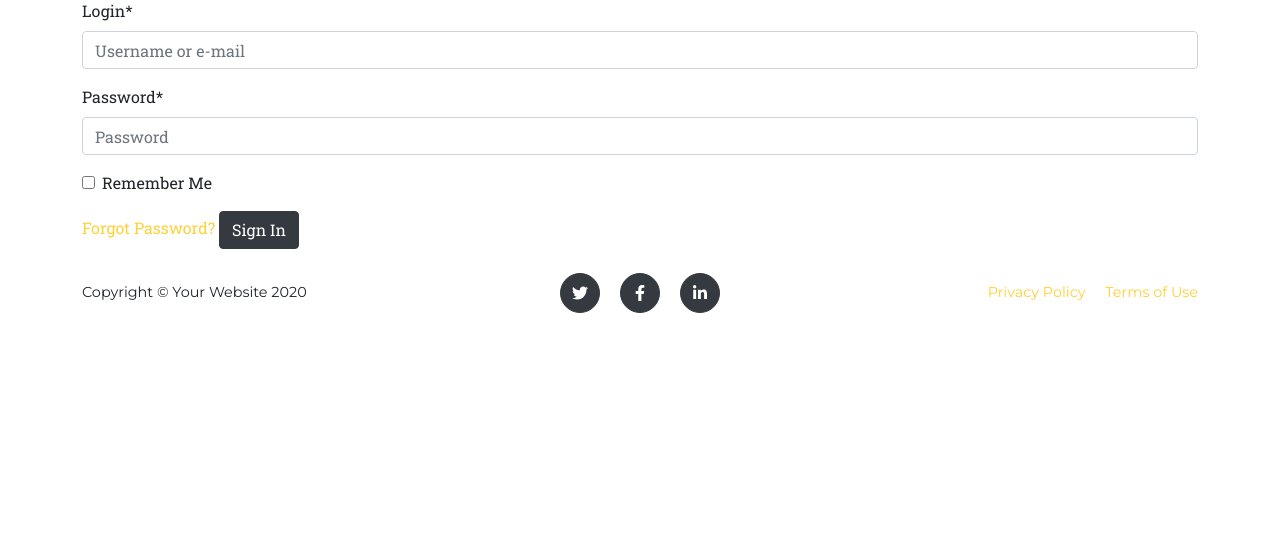
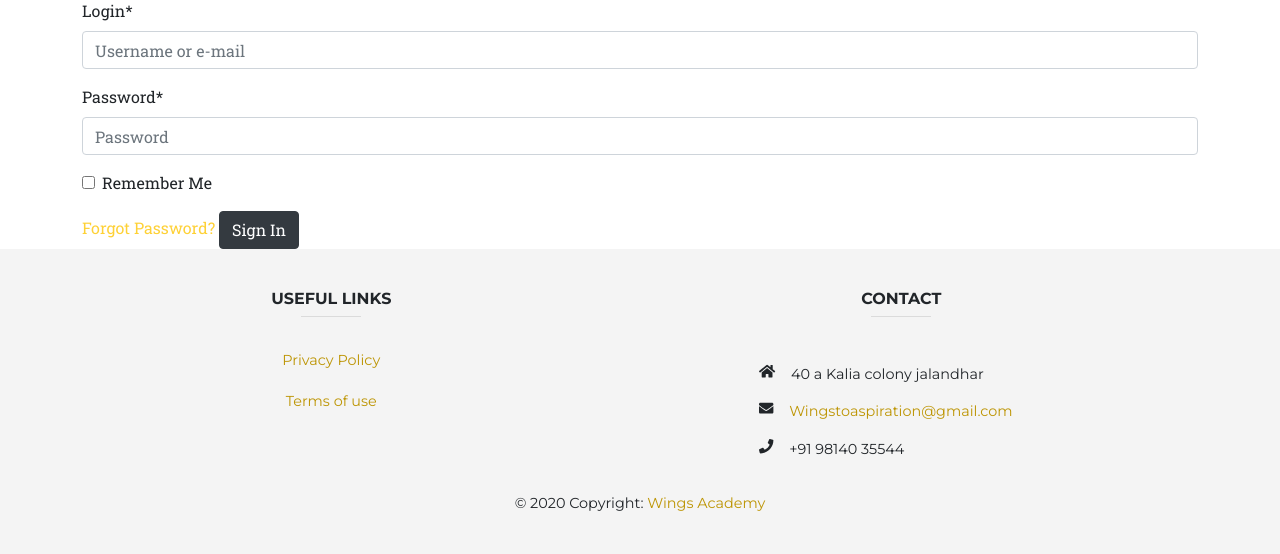
Before and after one commit to arjun-mittu/wings-academy, a Django app: a page that uses wings_academy/templates/account/base.html in a window 1280 px wide. Shown: the part 309-863 px from the top of the page. Before the commit the page ends 622 px from the top, so only its background shows below. Run offline with Django 3.2, Linux system fonts and the light colour scheme; some libraries are stand-ins or nearby versions; some web fonts are replaced.

Commit message:
front end updated

```diff
--- a/requirements.txt
+++ b/requirements.txt
@@ -16,6 +16,7 @@ idna==2.10
 isort==5.6.4
 lazy-object-proxy==1.4.3
 mccabe==0.6.1
+mysqlclient==2.0.1
 oauthlib==3.1.0
 Pillow==8.0.1
 pycparser==2.20
--- a/wings_academy/templates/account/base.html
+++ b/wings_academy/templates/account/base.html
@@ -26,7 +26,7 @@
     {% block body %}
 
     {% if messages %}
-    <div>
+    <div class="container">
       <strong>Messages:</strong>
       <ul>
         {% for message in messages %}
@@ -55,22 +55,63 @@
     {% endblock %}
     {% block extra_body %}
     {% endblock %}
-    <footer class="footer py-4">
+   <footer class="footer py-4" style="background-color:#f4f4f4;">
             <div class="container">
-                <div class="row align-items-center">
-                    <div class="col-lg-4 text-lg-left">Copyright © Your Website 2020</div>
-                    <div class="col-lg-4 my-3 my-lg-0">
-                        <a class="btn btn-dark btn-social mx-2" href="#!"><i class="fab fa-twitter"></i></a>
-                        <a class="btn btn-dark btn-social mx-2" href="#!"><i class="fab fa-facebook-f"></i></a>
-                        <a class="btn btn-dark btn-social mx-2" href="#!"><i class="fab fa-linkedin-in"></i></a>
-                    </div>
-                    <div class="col-lg-4 text-lg-right">
-                        <a class="mr-3" href="#!">Privacy Policy</a>
-                        <a href="#!">Terms of Use</a>
-                    </div>
-                </div>
+                <div class="row mt-3">
+
+      <!-- Grid column -->
+
+      <!-- Grid column -->
+
+      <!-- Grid column -->
+
+      <!-- Grid column -->
+
+      <!-- Grid column -->
+      <div class="col-md-3 col-lg-2 col-xl-2 mx-auto mb-4">
+
+        <!-- Links -->
+        <h6 class="text-uppercase font-weight-bold">Useful links</h6>
+        <hr class="deep-purple accent-2 mb-4 mt-0 d-inline-block mx-auto" style="width: 60px;">
+        <p>
+          <a href="#!" style="color:#bd9504;">Privacy Policy</a>
+        </p>
+        <p>
+          <a href="#!" style="color:#bd9504;">Terms of use</a>
+        </p>
+
+      </div>
+      <!-- Grid column -->
+
+      <!-- Grid column -->
+      <div class="col-md-4 col-lg-3 col-xl-3 mx-auto mb-md-0 mb-4">
+
+        <!-- Links -->
+        <h6 class="text-uppercase font-weight-bold">Contact</h6>
+        <hr class="deep-purple accent-2 mb-4 mt-0 d-inline-block mx-auto" style="width: 60px;">
+        <p><div class="row">
+          <i class="fas fa-home mr-3"></i> 40 a Kalia colony jalandhar </div></p>
+        <p><div class="row">
+          <i class="fas fa-envelope mr-3"></i><a href="mailto:Wingstoaspiration@gmail.com" style="color:#bd9504;">Wingstoaspiration@gmail.com</a></div></p>
+        <p><div class="row">
+          <i class="fas fa-phone mr-3"></i>+91 98140 35544</div></p>
+
+
+      </div>
+      <!-- Grid column -->
+
+    </div>
+    <!-- Grid row -->
+
+  </div>
+  <!-- Footer Links -->
+
+  <!-- Copyright -->
+  <div class="footer-copyright text-center py-3">© 2020 Copyright:
+    <a href="#" style="color:#bd9504;"> Wings Academy </a>
             </div>
         </footer>
+
 <script src="https://cdnjs.cloudflare.com/ajax/libs/jquery/3.5.1/jquery.min.js"></script>
         <script src="https://cdn.jsdelivr.net/npm/bootstrap@4.5.3/dist/js/bootstrap.bundle.min.js"></script>
         <!-- Third party plugin JS-->
--- a/wings_academy/templates/base.html
+++ b/wings_academy/templates/base.html
@@ -44,7 +44,7 @@
                 </div>
             </div>
         </footer> {% endcomment %}
-<footer class="footer py-4">
+<footer class="footer py-4" style="background-color:#f4f4f4;">
             <div class="container">
                 <div class="row mt-3">
 
--- a/wings_academy/templates/single-blog-page.html
+++ b/wings_academy/templates/single-blog-page.html
@@ -15,7 +15,7 @@
         <!-- Author -->
         <p class="lead">
           by
-          <a href="#">{{post.author}}</a>
+          <a href="#" style="color:#bd9504;">{{post.author}}</a>
         </p>
 
         <hr>
@@ -107,6 +107,7 @@
             </div>
           </div>
         </div></form>
+{% comment  %}
 
         <!-- Categories Widget -->
         <div class="card my-4">
@@ -150,7 +151,7 @@
             You can put anything you want inside of these side widgets. They are easy to use, and feature the new Bootstrap 4 card containers!
           </div>
         </div>
-
+{% endcomment %}
       </div>
 
     </div>
--- a/wings_academy/wings_academy/settings.py
+++ b/wings_academy/wings_academy/settings.py
@@ -66,8 +66,8 @@ EMAIL_BACKEND ='django.core.mail.backends.smtp.EmailBackend'
 EMAIL_HOST = 'smtp.gmail.com'
 EMAIL_USE_TLS = True
 EMAIL_PORT = 587
-EMAIL_HOST_USER ='arjunmittu2000@gmail.com'
-EMAIL_HOST_PASSWORD = 'arjmittu475'
+EMAIL_HOST_USER ='wingstoaspiration@gmail.com'
+EMAIL_HOST_PASSWORD = 'Jasikap/1745/08'
 
 CKEDITOR_UPLOAD_PATH="uploads/"
 CKEDITOR_CONFIGS = {
```
Also changed, not shown: wings_academy/templates/member_required.html (+4 -4 lines), 2 other files.
